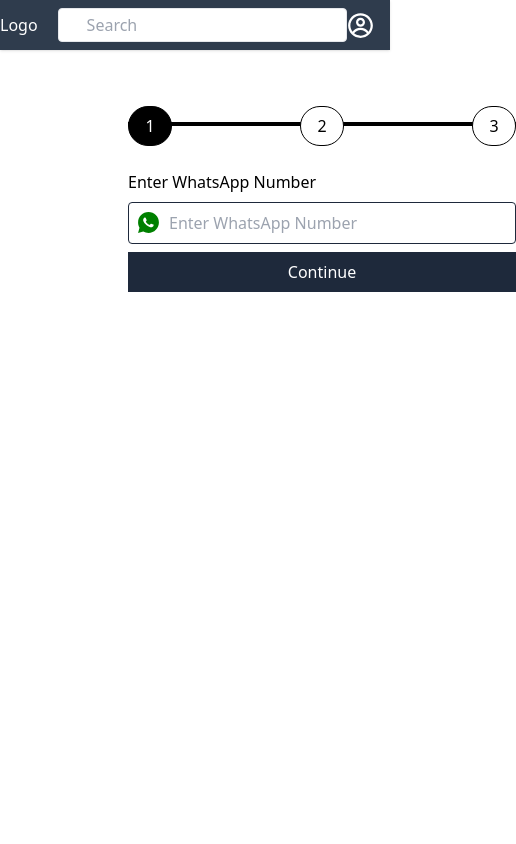
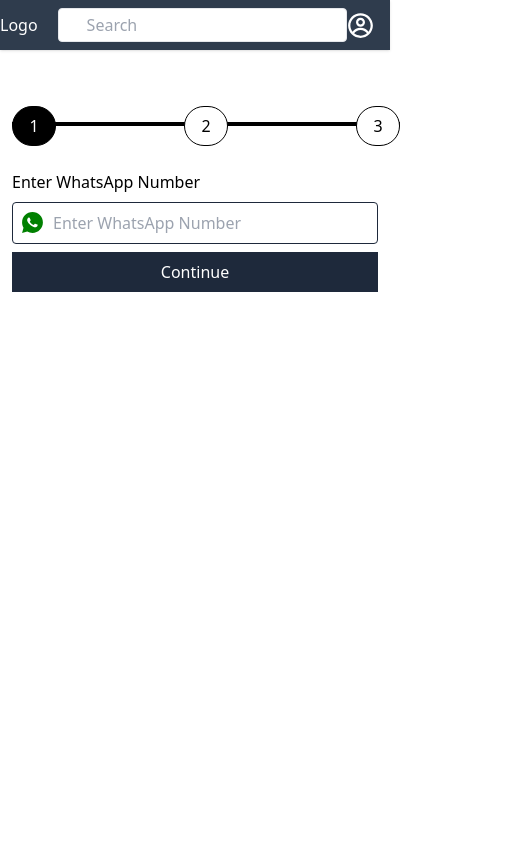
Before and after one commit to manash-barai/rajib, a Next.js app: page /payment in a window 390 px wide. Shown: the top 844 px of the page, 516 px wide, since content can reach past the window. Built offline with nearby package versions, Linux system fonts and the light colour scheme.

Commit message:
payment page transfet into local storage

```diff
--- a/app/payment/page.jsx
+++ b/app/payment/page.jsx
@@ -1,12 +1,11 @@
 "use client";
-import React, { useState } from "react";
+import React, { useEffect, useState } from "react";
 import Image from "next/image";
 import { RiWhatsappFill } from "react-icons/ri";
-import { useProductStore } from "@/usestore/store";
 const Page = () => {
 
 
-  const paymentProduct = useProductStore((state) => state.paymentProduct); // Fetch product details from store  console.log("paymentProduct",paymentProduct);
+
 
   const [currentStep, setCurrentStep] = useState(1);
   const [formData, setFormData] = useState({
@@ -40,9 +39,20 @@
   const handlePlaceOrder = () => {
     console.log("Order placed");
   };
+  const [paymentProduct, setPaymentProduct] = useState([]);
+
+  useEffect(() => {
+    // Retrieve data from localStorage
+    const storedData = localStorage.getItem('paymentProduct');
+    if (storedData) {
+      // Parse the JSON string into an object
+      const parsedData = JSON.parse(storedData);
+      setPaymentProduct(parsedData);
+    }
+  }, []);
 
   return (
-    <div className="flex gap-10 w-auto mx-auto  px-32 py-9 justify-between h-[100vh]">
+    <div className="block lg:flex gap-10 w-auto mx-auto px-3 lg:px-32 py-9 justify-between h-[100vh]">
 
 {paymentProduct.length!==0 && paymentProduct.map((e, i) => (
   <div className="mt-14 flex flex-row gap-3" key={i}>
@@ -62,7 +72,7 @@
 
       <div className="py-5 ">
         {/* Progress Line */}
-        <ul className="line flex  float-end gap-32 relative outline-offset-8">
+        <ul className="line flex  float-start gap-32 relative outline-offset-8">
           <div className="absolute top-4 h-1 w-full bg-black"></div>
           <li
             className={`w-11 h-10 border border-black rounded-full p-3 flex justify-center items-center z-10 ${
--- a/components/BuyOption.jsx
+++ b/components/BuyOption.jsx
@@ -28,7 +28,7 @@
     e.stopPropagation();
     // Programmatically navigate to the payment page with product details
     const data=[{name:product.name ||"",price:product.newPrice ||"",image:product.image1.url || ""}]
-    payment_product(data)
+    localStorage.setItem('paymentProduct', JSON.stringify(data));
     router.push(`/payment`);
   };
 
--- a/usestore/store.jsx
+++ b/usestore/store.jsx
@@ -3,7 +3,6 @@
 export const useProductStore = create((set) => ({
   quantity: 1,
   products: [],
-  paymentProduct: [],
   feedBack: [],
   loading: false,
   featureProducts: [],
@@ -114,8 +113,5 @@
     }
   },
 
-  payment_product: (data) => {
-    console.log('Payment product data:', data);
-    set({ paymentProduct: data });
-  },
+
 }));
```
